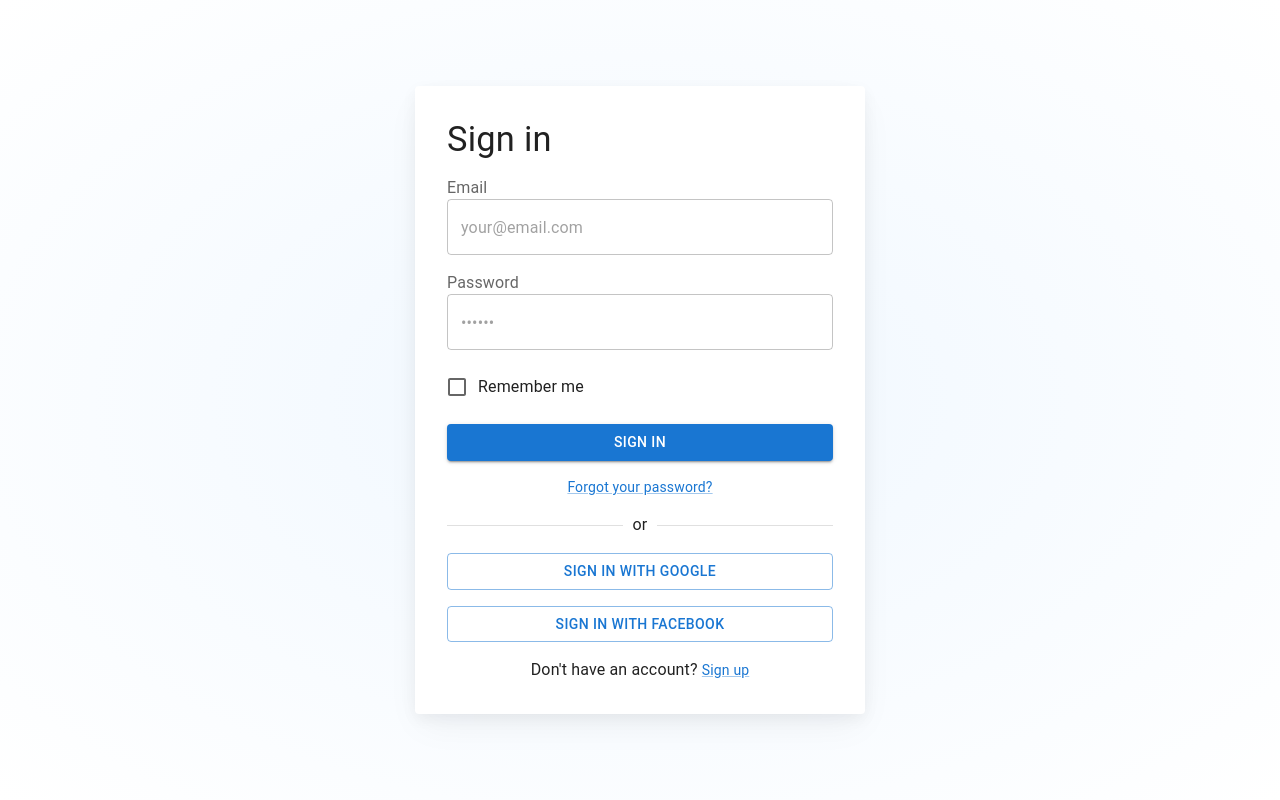
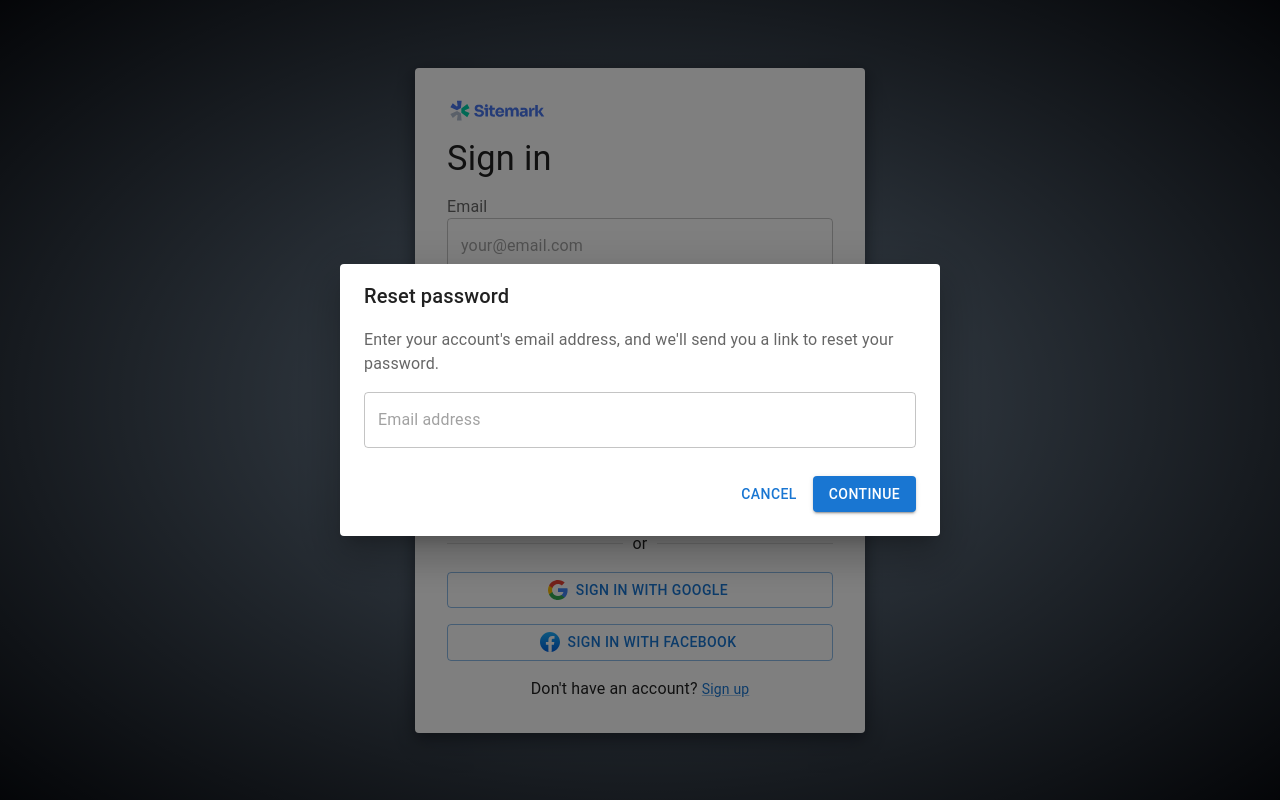
Before and after one commit to clementR97/login_React_FRONT-BACK, a React app in the folder FrontEnd/: page / in a window 1280 px wide. Both pictures are taken after a click on the button "Forgot your password?". Built offline with nearby package versions, Linux system fonts and the light colour scheme; the HTML template or start-up script is replaced by a standard one.

Commit message:
Enhance: integrate Google and Facebook sign-in options, and include Forgot Password functionality in the login component

```diff
--- /dev/null
+++ b/FrontEnd/src/Components/CustomIcon.jsx
@@ -0,0 +1,119 @@
+import SvgIcon from '@mui/material/SvgIcon';
+
+export function SitemarkIcon() {
+  return (
+    <SvgIcon sx={{ height: 21, width: 100 }}>
+      <svg
+        width={86}
+        height={19}
+        viewBox="0 0 86 19"
+        fill="none"
+        xmlns="http://www.w3.org/2000/svg"
+      >
+        <path
+          fill="#B4C0D3"
+          d="m.787 12.567 6.055-2.675 3.485 2.006.704 6.583-4.295-.035.634-4.577-.74-.422-3.625 2.817-2.218-3.697Z"
+        />
+        <path
+          fill="#00D3AB"
+          d="m10.714 11.616 5.352 3.908 2.112-3.767-4.295-1.725v-.845l4.295-1.76-2.112-3.732-5.352 3.908v4.013Z"
+        />
+        <path
+          fill="#4876EF"
+          d="m10.327 7.286.704-6.583-4.295.07.634 4.577-.74.422-3.66-2.816L.786 6.617l6.055 2.676 3.485-2.007Z"
+        />
+        <path
+          fill="#4876EE"
+          d="M32.507 8.804v6.167h2.312v-7.86h-3.366v1.693h1.054ZM32.435 6.006c.212.22.535.33.968.33.434 0 .751-.11.953-.33.213-.23.318-.516.318-.86 0-.354-.105-.641-.318-.86-.202-.23-.52-.345-.953-.345-.433 0-.756.115-.968.344-.202.22-.303.507-.303.86 0 .345.101.632.303.861ZM24.46 14.799c.655.296 1.46.444 2.413.444.896 0 1.667-.139 2.312-.416.645-.277 1.141-.664 1.488-1.162.357-.506.535-1.094.535-1.764 0-.65-.169-1.2-.506-1.649-.328-.459-.785-.818-1.373-1.076-.587-.267-1.266-.435-2.037-.502l-.809-.071c-.481-.039-.828-.168-1.04-.388a1.08 1.08 0 0 1-.318-.774c0-.23.058-.44.173-.631.116-.201.29-.359.52-.474.241-.114.535-.172.882-.172.366 0 .67.067.91.201.053.029.104.059.15.09l.012.009.052.037c.146.111.263.243.35.395.125.21.188.444.188.703h2.311c0-.689-.159-1.286-.476-1.793-.318-.516-.776-.913-1.373-1.19-.588-.287-1.296-.43-2.124-.43-.79 0-1.474.133-2.052.4a3.131 3.131 0 0 0-1.358 1.12c-.318.487-.477 1.066-.477 1.735 0 .927.314 1.673.94 2.237.626.564 1.464.89 2.514.976l.794.071c.645.058 1.113.187 1.401.388a.899.899 0 0 1 .434.788 1.181 1.181 0 0 1-.231.717c-.154.201-.38.36-.68.474-.298.115-.669.172-1.112.172-.49 0-.89-.067-1.199-.2-.308-.144-.539-.33-.694-.56a1.375 1.375 0 0 1-.216-.746h-2.297c0 .679.168 1.281.505 1.807.337.517.834.928 1.489 1.234ZM39.977 15.07c-.8 0-1.445-.095-1.936-.286a2.03 2.03 0 0 1-1.084-.99c-.221-.469-.332-1.1-.332-1.893V8.789h-1.2V7.11h1.2V4.988h2.153V7.11h2.312V8.79h-2.312v3.198c0 .373.096.66.289.86.202.192.486.287.852.287h1.17v1.937h-1.112Z"
+        />
+        <path
+          fill="#4876EE"
+          fillRule="evenodd"
+          d="M43.873 14.899c.52.23 1.117.344 1.791.344.665 0 1.252-.115 1.763-.344.51-.23.934-.55 1.271-.96.337-.412.564-.88.679-1.407h-2.124c-.096.24-.279.44-.549.603-.27.162-.616.244-1.04.244-.262 0-.497-.031-.704-.093a1.572 1.572 0 0 1-.423-.194 1.662 1.662 0 0 1-.636-.803 3.159 3.159 0 0 1-.163-.645h5.784v-.775a4.28 4.28 0 0 0-.463-1.98 3.686 3.686 0 0 0-1.343-1.477c-.578-.382-1.291-.574-2.139-.574-.645 0-1.223.115-1.733.345-.501.22-.92.52-1.257.903a4.178 4.178 0 0 0-.78 1.305c-.174.478-.26.98-.26 1.506v.287c0 .507.086 1.004.26 1.492.183.478.443.913.78 1.305.347.382.775.688 1.286.918Zm-.094-4.674.02-.09a2.507 2.507 0 0 1 .117-.356c.145-.354.356-.622.636-.804.104-.067.217-.123.339-.165.204-.071.433-.107.686-.107.395 0 .723.09.983.272.27.173.472.426.607.76a2.487 2.487 0 0 1 .16.603h-3.57c.006-.038.013-.076.022-.113Z"
+          clipRule="evenodd"
+        />
+        <path
+          fill="#4876EE"
+          d="M50.476 14.97V7.112h1.835v1.98a4.54 4.54 0 0 1 .173-.603c.202-.536.506-.937.91-1.205.405-.277.9-.416 1.488-.416h.101c.598 0 1.094.139 1.489.416.404.268.707.67.91 1.205l.016.04.013.037.028-.077c.212-.536.52-.937.925-1.205.405-.277.901-.416 1.489-.416h.1c.598 0 1.098.139 1.503.416.414.268.727.67.94 1.205.211.535.317 1.205.317 2.008v4.475h-2.312v-4.604c0-.43-.115-.78-.346-1.047-.222-.268-.54-.402-.954-.402-.414 0-.742.139-.982.416-.241.268-.362.626-.362 1.076v4.56h-2.326v-4.603c0-.43-.115-.78-.346-1.047-.222-.268-.535-.402-.94-.402-.423 0-.756.139-.996.416-.241.268-.362.626-.362 1.076v4.56h-2.311Z"
+        />
+        <path
+          fill="#4876EE"
+          fillRule="evenodd"
+          d="M68.888 13.456v1.515h1.834v-4.82c0-.726-.144-1.319-.433-1.778-.289-.468-.712-.817-1.271-1.047-.549-.23-1.228-.344-2.037-.344a27.76 27.76 0 0 0-.896.014c-.318.01-.626.024-.924.043l-.229.016a36.79 36.79 0 0 0-.552.042v1.936a81.998 81.998 0 0 1 1.733-.09 37.806 37.806 0 0 1 1.171-.025c.424 0 .732.1.925.301.193.201.289.502.289.904v.029h-1.43c-.704 0-1.325.09-1.864.272-.54.172-.959.445-1.257.818-.299.363-.448.832-.448 1.405 0 .526.12.98.361 1.363.24.373.573.66.997.86.433.201.934.302 1.502.302.55 0 1.012-.1 1.388-.302.385-.2.683-.487.895-.86a2.443 2.443 0 0 0 .228-.498l.018-.056Zm-.39-1.397v-.63h-1.445c-.405 0-.718.1-.939.3-.212.192-.318.455-.318.79 0 .157.026.3.08.429a.99.99 0 0 0 .238.345c.221.191.534.287.939.287a2.125 2.125 0 0 0 .394-.038c.106-.021.206-.052.3-.092.212-.095.385-.253.52-.473.135-.22.212-.526.23-.918Z"
+          clipRule="evenodd"
+        />
+        <path
+          fill="#4876EE"
+          d="M72.106 14.97V7.11h1.835v2.595c.088-.74.31-1.338.665-1.791.481-.603 1.174-.904 2.08-.904h.303v1.98h-.578c-.635 0-1.127.172-1.473.516-.347.334-.52.822-.52 1.463v4.001h-2.312ZM79.92 11.298h.767l2.499 3.672h2.6l-3.169-4.51 2.606-3.35h-2.427l-2.875 3.737V4.5h-2.312v10.47h2.312v-3.672Z"
+        />
+      </svg>
+    </SvgIcon>
+  );
+}
+
+export function FacebookIcon() {
+  return (
+    <SvgIcon>
+      <svg
+        width="16"
+        height="16"
+        viewBox="0 0 16 16"
+        fill="none"
+        xmlns="http://www.w3.org/2000/svg"
+      >
+        <path
+          d="M6.68 15.92C2.88 15.24 0 11.96 0 8C0 3.6 3.6 0 8 0C12.4 0 16 3.6 16 8C16 11.96 13.12 15.24 9.32 15.92L8.88 15.56H7.12L6.68 15.92Z"
+          fill="url(#paint0_linear_795_116)"
+        />
+        <path
+          d="M11.12 10.2391L11.48 7.99914H9.36V6.43914C9.36 5.79914 9.6 5.31914 10.56 5.31914H11.6V3.27914C11.04 3.19914 10.4 3.11914 9.84 3.11914C8 3.11914 6.72 4.23914 6.72 6.23914V7.99914H4.72V10.2391H6.72V15.8791C7.16 15.9591 7.6 15.9991 8.04 15.9991C8.48 15.9991 8.92 15.9591 9.36 15.8791V10.2391H11.12Z"
+          fill="white"
+        />
+        <defs>
+          <linearGradient
+            id="paint0_linear_795_116"
+            x1="8"
+            y1="0"
+            x2="8"
+            y2="15.9991"
+            gradientUnits="userSpaceOnUse"
+          >
+            <stop stopColor="#1AAFFF" />
+            <stop offset="1" stopColor="#0163E0" />
+          </linearGradient>
+        </defs>
+      </svg>
+    </SvgIcon>
+  );
+}
+
+export function GoogleIcon() {
+  return (
+    <SvgIcon>
+      <svg
+        width="16"
+        height="16"
+        viewBox="0 0 16 16"
+        fill="none"
+        xmlns="http://www.w3.org/2000/svg"
+      >
+        <path
+          d="M15.68 8.18182C15.68 7.61455 15.6291 7.06909 15.5345 6.54545H8V9.64364H12.3055C12.1164 10.64 11.5491 11.4836 10.6982 12.0509V14.0655H13.2945C14.8073 12.6691 15.68 10.6182 15.68 8.18182Z"
+          fill="#4285F4"
+        />
+        <path
+          d="M8 16C10.16 16 11.9709 15.2873 13.2945 14.0655L10.6982 12.0509C9.98545 12.5309 9.07636 12.8218 8 12.8218C5.92 12.8218 4.15273 11.4182 3.52 9.52727H0.858182V11.5927C2.17455 14.2036 4.87273 16 8 16Z"
+          fill="#34A853"
+        />
+        <path
+          d="M3.52 9.52C3.36 9.04 3.26545 8.53091 3.26545 8C3.26545 7.46909 3.36 6.96 3.52 6.48V4.41455H0.858182C0.312727 5.49091 0 6.70545 0 8C0 9.29455 0.312727 10.5091 0.858182 11.5855L2.93091 9.97091L3.52 9.52Z"
+          fill="#FBBC05"
+        />
+        <path
+          d="M8 3.18545C9.17818 3.18545 10.2255 3.59273 11.0618 4.37818L13.3527 2.08727C11.9636 0.792727 10.16 0 8 0C4.87273 0 2.17455 1.79636 0.858182 4.41455L3.52 6.48C4.15273 4.58909 5.92 3.18545 8 3.18545Z"
+          fill="#EA4335"
+        />
+      </svg>
+    </SvgIcon>
+  );
+}
--- /dev/null
+++ b/FrontEnd/src/Components/ForgotPassword.jsx
@@ -0,0 +1,54 @@
+import Button from '@mui/material/Button';
+import Dialog from '@mui/material/Dialog';
+import DialogActions from '@mui/material/DialogActions';
+import DialogContent from '@mui/material/DialogContent';
+import DialogContentText from '@mui/material/DialogContentText';
+import DialogTitle from '@mui/material/DialogTitle';
+import OutlinedInput from '@mui/material/OutlinedInput';
+
+function ForgotPassword({ open, handleClose }) {
+    return (
+      <Dialog
+        open={open}
+        onClose={handleClose}
+        slotProps={{
+          paper: {
+            component: 'form',
+            onSubmit: (event) => {
+              event.preventDefault();
+              handleClose();
+            },
+            sx: { backgroundImage: 'none' },
+          },
+        }}
+      >
+        <DialogTitle>Reset password</DialogTitle>
+        <DialogContent
+          sx={{ display: 'flex', flexDirection: 'column', gap: 2, width: '100%' }}
+        >
+          <DialogContentText>
+            Enter your account&apos;s email address, and we&apos;ll send you a link to
+            reset your password.
+          </DialogContentText>
+          <OutlinedInput
+            autoFocus
+            required
+            margin="dense"
+            id="email"
+            name="email"
+            label="Email address"
+            placeholder="Email address"
+            type="email"
+            fullWidth
+          />
+        </DialogContent>
+        <DialogActions sx={{ pb: 3, px: 3 }}>
+          <Button onClick={handleClose}>Cancel</Button>
+          <Button variant="contained" type="submit">
+            Continue
+          </Button>
+        </DialogActions>
+        </Dialog>
+  );
+}
+export default ForgotPassword
--- a/FrontEnd/src/Components/login.jsx
+++ b/FrontEnd/src/Components/login.jsx
@@ -13,6 +13,9 @@
 import Stack from '@mui/material/Stack';
 import MuiCard from '@mui/material/Card';
 import { styled } from '@mui/material/styles';
+import { GoogleIcon,FacebookIcon,SitemarkIcon } from './CustomIcon.jsx';
+
+import ForgotPassword from './ForgotPassword.jsx';
 
 const Card = styled(MuiCard)(({theme})=>({
     display:'flex',
@@ -26,11 +29,11 @@
         maxWidth:'450px',
     },
     boxShadow:
-    'hsla(220, 30%, 5%, 0.05) 0px 5px 15px 0px, hsla(220, 25%, 10%, 0.05) 0px 15px 35px -5px',
-    ...theme.applyStyles('dark', {
-      boxShadow:
-        'hsla(220, 30%, 5%, 0.5) 0px 5px 15px 0px, hsla(220, 25%, 10%, 0.08) 0px 15px 35px -5px',
-    }),
+    'hsla(220, 30%, 5%, 0.5) 0px 5px 15px 0px, hsla(220, 25%, 10%, 0.08) 0px 15px 35px -5px',
+    // ...theme.applyStyles('dark', {
+    //   boxShadow:
+    //     'hsla(220, 30%, 5%, 0.5) 0px 5px 15px 0px, hsla(220, 25%, 10%, 0.08) 0px 15px 35px -5px',
+    // }),
 }));
 
 const SignInContainer = styled(Stack)(({theme})=>({
@@ -47,12 +50,12 @@
       zIndex: -1,
       inset: 0,
       backgroundImage:
-        'radial-gradient(ellipse at 50% 50%, hsl(210, 100%, 97%), hsl(0, 0%, 100%))',
-      backgroundRepeat: 'no-repeat',
-      ...theme.applyStyles('dark', {
-        backgroundImage:
-          'radial-gradient(at 50% 50%, hsla(210, 100%, 16%, 0.5), hsl(220, 30%, 5%))',
-      }),
+        'radial-gradient(at 50% 50%, hsla(210, 100%, 16%, 0.5), hsl(220, 30%, 5%))',
+    //   backgroundRepeat: 'no-repeat',
+    //   ...theme.applyStyles('dark', {
+    //     backgroundImage:
+    //       'radial-gradient(at 50% 50%, hsla(210, 100%, 16%, 0.5), hsl(220, 30%, 5%))',
+    //   }),
     },
 }));
 
@@ -117,7 +120,7 @@
         <SignInContainer direction="column" justifyContent="space-between">
             {/* <ColorModeSelect sx={{position: 'fixed',top:'1rem',right:'1rem'}}/> */}
             <Card cariant="outlined">
-                {/* logo <SitmarkIcon/> */}
+                 <SitemarkIcon/>
                 <Typography component="h1" variant="h4" sx={{width: '100%', fontSize: 'clamp(2rem, 10vw, 2.15rem)'}}>
                     Sign in
                 </Typography>
@@ -165,7 +168,7 @@
                         control={<Checkbox value='remember' color='primary'/>}
                         label='Remember me'
                         />
-                        {/* <ForgotPassword open={open} handleClose={handleClose}/> */}
+                        <ForgotPassword open={open} handleClose={handleClose}/>
                         <Button
                         type='submit'
                         fullWidth
@@ -188,7 +191,7 @@
                     fullWidth
                     variant='outlined'
                     onClick={()=> alert('Sign in with Google')}
-                    // startIcon={<GoogleIcon/>}
+                     startIcon={<GoogleIcon/>}
                     >
                         Sign in with Google
                     </Button>
@@ -196,7 +199,7 @@
                         fullWidth
                         variant="outlined"
                         onClick={() => alert('Sign in with Facebook')}
-                        //   startIcon={<FacebookIcon />}
+                           startIcon={<FacebookIcon />}
                         >
                         Sign in with Facebook
                         </Button>
```
